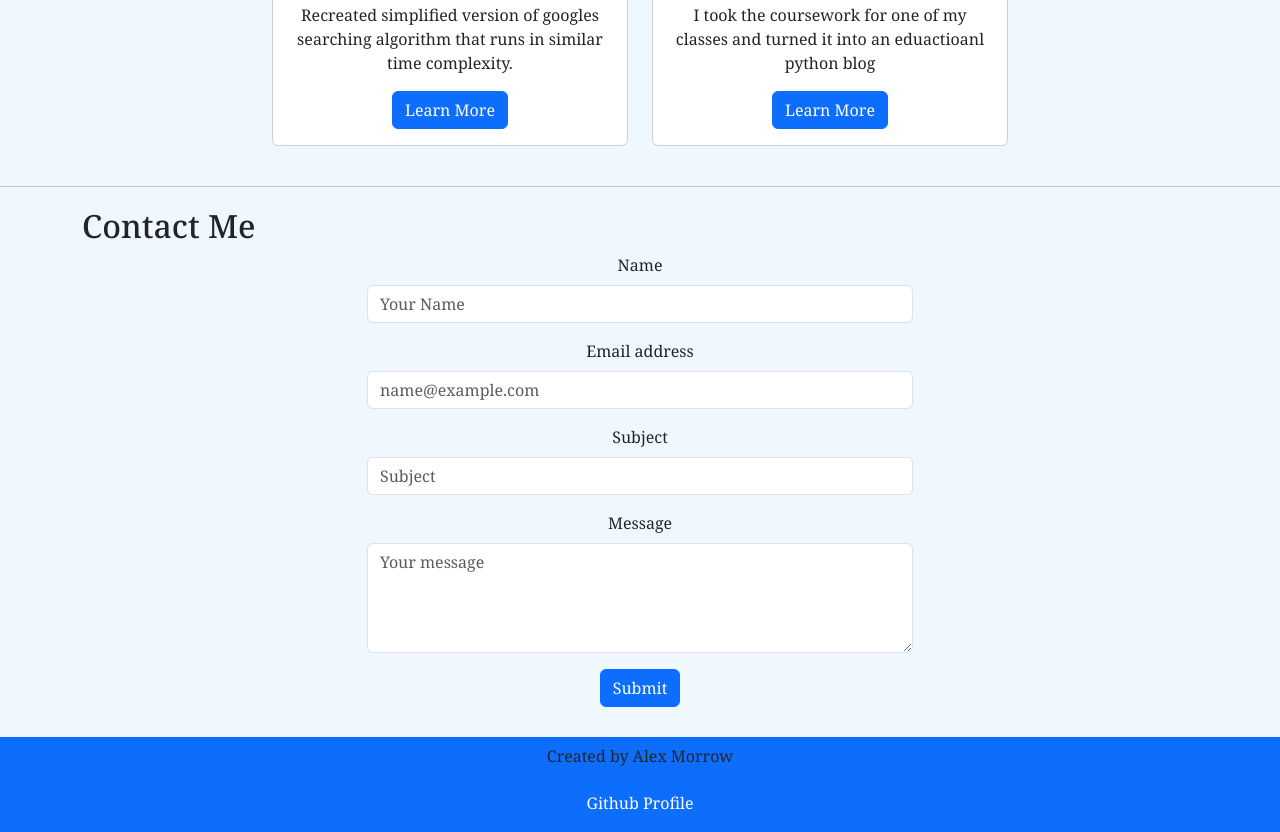
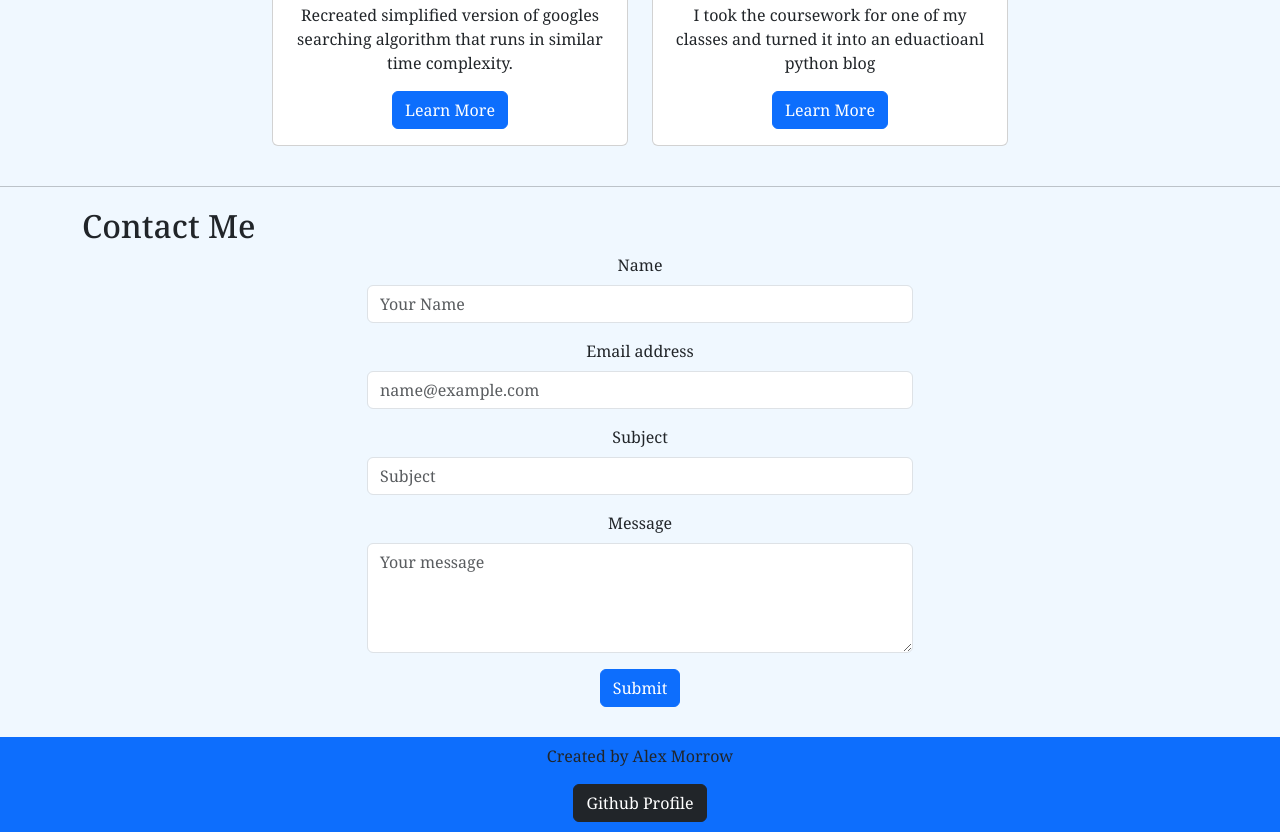
Before and after one commit to AlexMorrow239/iXperience-prework, a plain HTML site: page index.html in a window 1280 px wide. Shown: the part 1509-2341 px from the top of the page. Drawn offline with nearby package versions, Linux system fonts and the light colour scheme.

Commit message:
Update Github profile button style to use dark theme

```diff
--- a/index.html
+++ b/index.html
@@ -150,7 +150,7 @@
 
     <footer class="d-flex align-items-center bg-primary">
         <p>Created by Alex Morrow</p>
-        <a class="btn btn-primary" href="https://github.com/AlexMorrow239" target="_blank">Github Profile</a>
+        <a class="btn btn-dark" href="https://github.com/AlexMorrow239" target="_blank">Github Profile</a>
     </footer>
     <script src="https://stackpath.bootstrapcdn.com/bootstrap/4.5.2/js/bootstrap.min.js"></script>
 </body>
```
